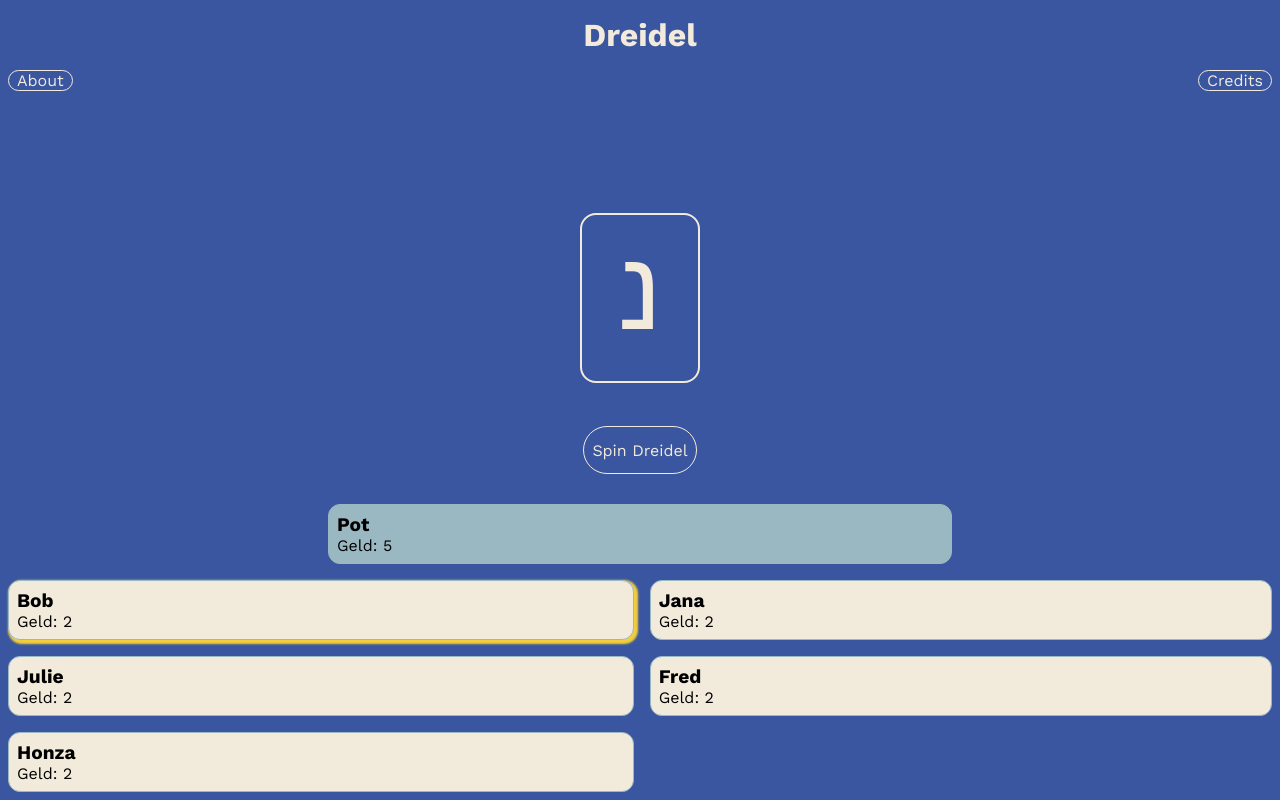
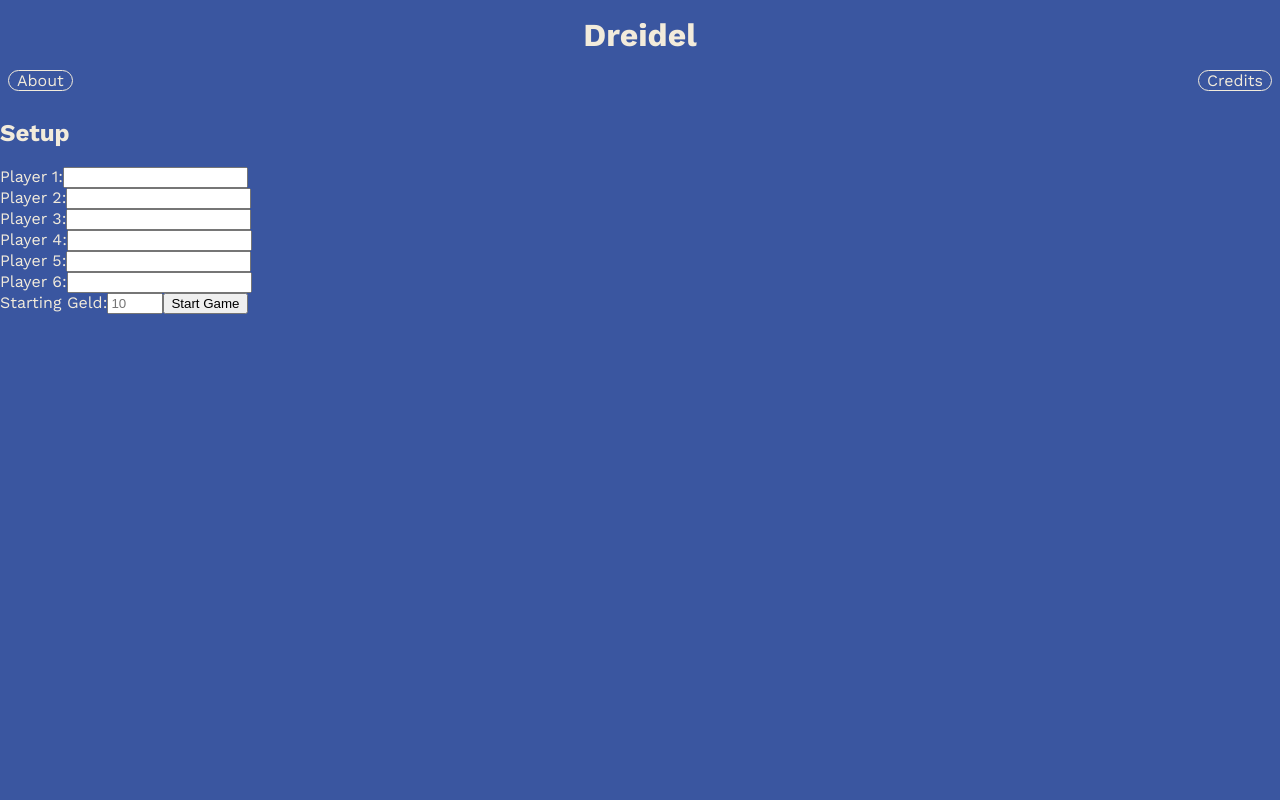
Before and after one commit to BenHbrt/Dreidel, a React (Create React App) app: page / in a window 1280 px wide. Built offline with nearby package versions, Linux system fonts and the light colour scheme.

Commit message:
Started on player input

```diff
--- a/src/App.js
+++ b/src/App.js
@@ -4,7 +4,8 @@ import Player from './Components/Player';
 import Dreidel from './Components/Dreidel';
 import Pot from './Components/Pot';
 import Messages from './Components/Messages';
-import Winner from './Components/Winner'
+import Winner from './Components/Winner';
+import PlayersSetup from './Components/PlayersSetup';
 
 import { useState, useEffect, useRef } from 'react'
 
@@ -16,6 +17,7 @@ function App() {
   // const [players, setPlayers] = useState([
   //   {name: "Bob", geld: 2, playing: true}, {name: "Honza", geld: 2, playing: true}, {name: "Jana", geld: 2, playing: true}
   // ])
+  const [settings, setSettings] = useState(true)
   const [pot, setPot] = useState(5)
   const letters = ["נ", "ג", "ה", "ש", "A"]
   const [letter, setLetter] = useState(4)
@@ -180,6 +182,14 @@ function App() {
     setMessage3("NONE")
   }, [winner])
 
+  useEffect(() => {
+    if (settings === false) {
+      setPot(currentPlayers())
+      setMessage3(`It's now ${players[turn].name}'s turn.`)
+      setMessage2(`The pot needs geld! Everyone put one in!`)
+    }
+  }, [settings])
+
   return (
     <div className="container">
       <div className="container_title">Dreidel</div>
@@ -187,7 +197,8 @@ function App() {
         <div className="button"><span>About</span></div>
         <div className="button"><span>Credits</span></div>
       </nav>
-      <div className='container_playing'>
+      {settings && <PlayersSetup setSettings={setSettings} setPlayers={setPlayers} />}
+      {!settings && <div className='container_playing'>
         <div className="container_playing_playarea">
           <Messages message1={message1} message2={message2} message3={message3} message4={message4}/>
           {!winner && <><Dreidel spinning={spinning} spin={spin} letter={letter} letters={letters} />
@@ -201,7 +212,7 @@ function App() {
         </div>
         {/* <button onClick={() => {console.log(players)}}>Players</button>
         <button onClick={() => {console.log(currentPlayers())}}>CurrentPlayers</button> */}
-      </div>
+      </div>}
     </div>
   );
 }
--- /dev/null
+++ b/src/Components/PlayersSetup.js
@@ -0,0 +1,53 @@
+import './PlayersSetup.scss';
+
+import { useRef } from 'react'
+
+const PlayersSetup = ({ setSettings, setPlayers }) => {
+
+    const startGeld = useRef(10)
+    const newPlayers = useRef([])
+    const final = []
+
+    const geldChange = (e) => {
+        startGeld.current = e.target.value;
+    }
+
+    const inputName = (e) => {
+        newPlayers.current[e.target.name - 1] = e.target.value;
+    }
+
+    const startGame = () => {
+        newPlayers.current = newPlayers.current.flat()
+        newPlayers.current.forEach(element => {
+            final.push({
+                name: element,
+                geld: startGeld.current -1,
+                playing: true
+            })
+        });
+        setPlayers(final)
+        setSettings(false)
+    }
+
+    return (
+        <div className="playersSetup">
+            <h2>Setup</h2>
+            <label>Player 1:</label>
+            <input type="text" name={1} onChange={inputName}></input><br/>
+            <label>Player 2:</label>
+            <input type="text" name={2} onChange={inputName}></input><br/>
+            <label>Player 3:</label>
+            <input type="text" name={3} onChange={inputName}></input><br/>
+            <label>Player 4:</label>
+            <input type="text" name={4} onChange={inputName}></input><br/>
+            <label>Player 5:</label>
+            <input type="text" name={5} onChange={inputName}></input><br/>
+            <label>Player 6:</label>
+            <input type="text" name={6} onChange={inputName}></input><br/>
+            <label>Starting Geld:</label>
+            <input type="number" min="10" max="20" placeholder="10" onChange={geldChange}></input>
+            <button onClick={startGame}>Start Game</button>
+        </div>
+    )
+}
+export default PlayersSetup;
```
Also changed, not shown: src/Components/PlayersSetup.scss (added).
